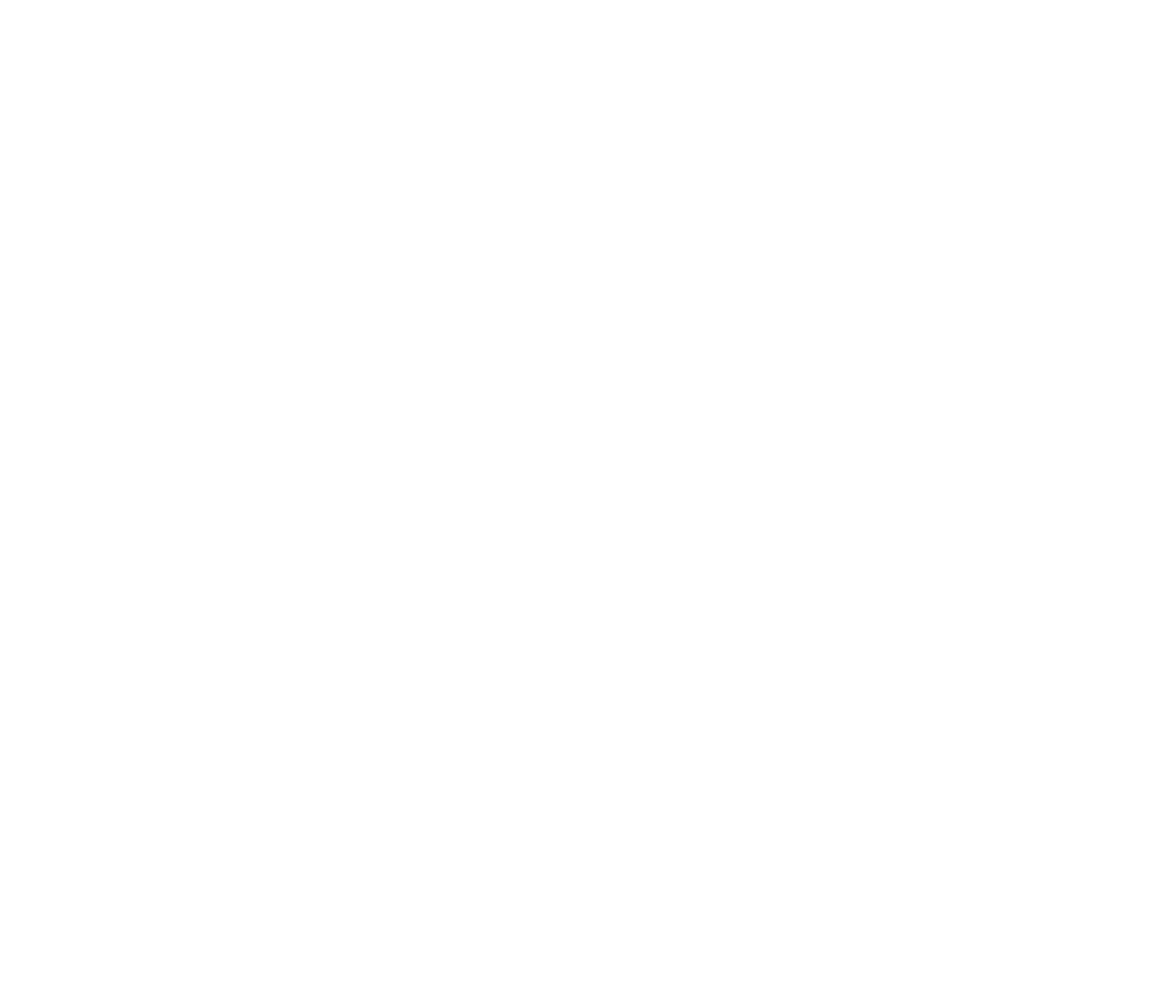
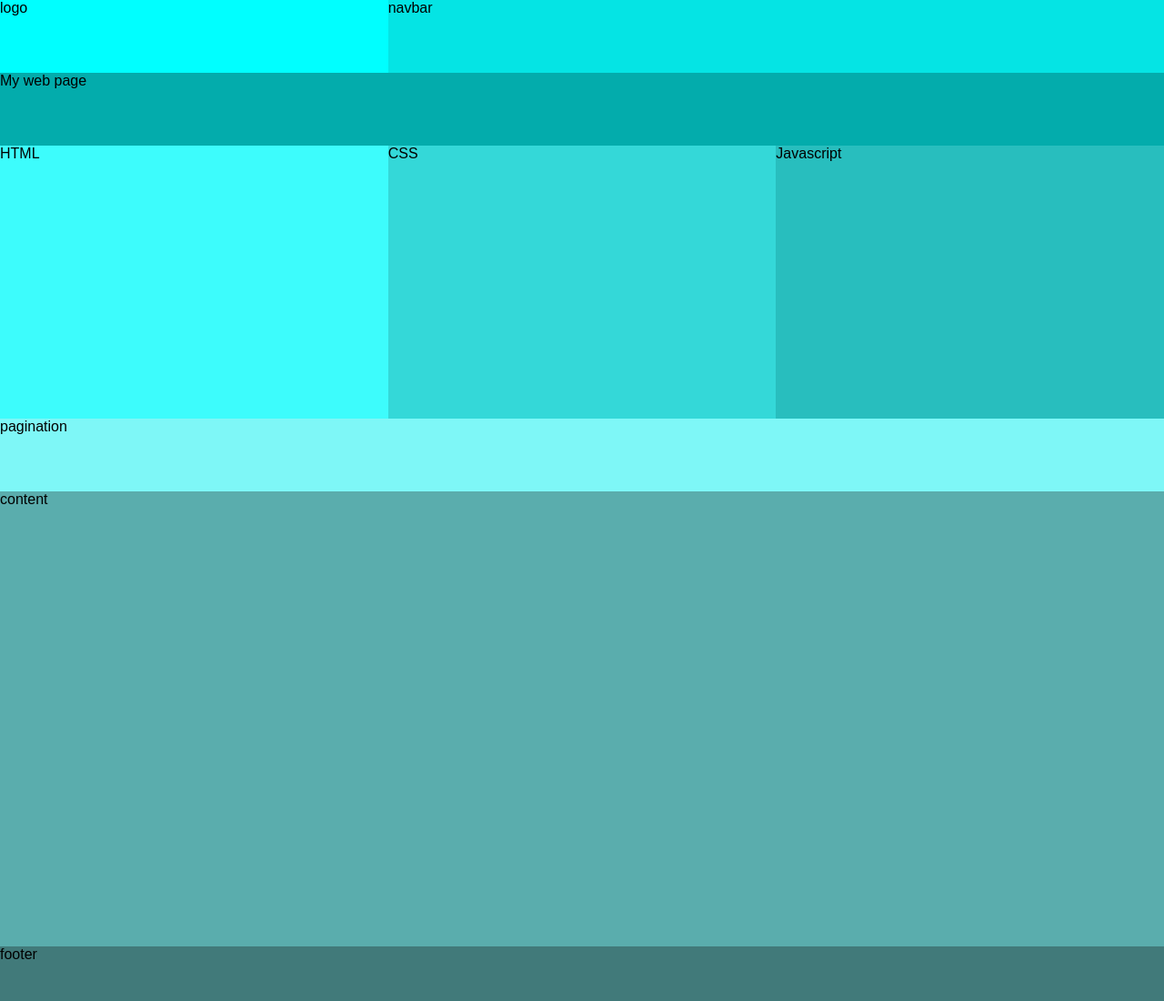
Before and after one commit to developerpage1/mypage, a plain HTML site: page index.html in a window 1280 px wide. Shown: the whole page at 91% size. Before the commit the page ends 800 px from the top, so only its background shows below. Drawn offline with Linux system fonts and the light colour scheme.

Commit message:
add grid layout

```diff
--- a/index.html
+++ b/index.html
@@ -8,5 +8,17 @@
     <link rel="stylesheet" href="mystyle.css" />
     <script src="myscript.js" defer></script>
   </head>
-  <body></body>
+  <body>
+    <div class="gridbox">
+      <div class="item-1">logo</div>
+      <div class="item-2">navbar</div>
+      <div class="item-3">My web page</div>
+      <div class="item-4">HTML</div>
+      <div class="item-5">CSS</div>
+      <div class="item-6">Javascript</div>
+      <div class="item-7">pagination</div>
+      <div class="item-8">content</div>
+      <div class="item-9">footer</div>
+    </div>
+  </body>
 </html>
--- a/mystyle.css
+++ b/mystyle.css
@@ -0,0 +1,57 @@
+:root {
+  --color: white;
+}
+* {
+  box-sizing: border-box;
+  padding: 0px;
+  margin: 0px;
+  font-family: Arial, Helvetica, sans-serif;
+}
+.item-1 {
+  grid-area: logo;
+  background-color: aqua;
+}
+.item-2 {
+  grid-area: navbar;
+  background-color: rgb(5, 228, 228);
+}
+.item-3 {
+  grid-area: header;
+  background-color: rgb(3, 172, 172);
+}
+.item-4 {
+  grid-area: myhtml;
+  background-color: rgb(61, 252, 252);
+}
+.item-5 {
+  grid-area: mycss;
+  background-color: rgb(52, 216, 216);
+}
+.item-6 {
+  grid-area: myjscript;
+  background-color: rgb(40, 190, 190);
+}
+.item-7 {
+  grid-area: pagination;
+  background-color: rgb(126, 247, 247);
+}
+.item-8 {
+  grid-area: main;
+  background-color: rgb(90, 173, 173);
+}
+.item-9 {
+  grid-area: foot;
+  background-color: rgb(65, 122, 122);
+}
+.gridbox {
+  display: grid;
+  grid-template-columns: 1fr 1fr 1fr 1fr 1fr 1fr;
+  grid-template-rows: 80px 80px 300px 80px 500px 60px;
+  grid-template-areas:
+    "logo logo navbar navbar navbar navbar"
+    "header header header header header header"
+    "myhtml myhtml mycss mycss myjscript myjscript"
+    "pagination pagination pagination pagination pagination pagination"
+    "main main main main main main"
+    "foot foot foot foot foot foot";
+}
```
